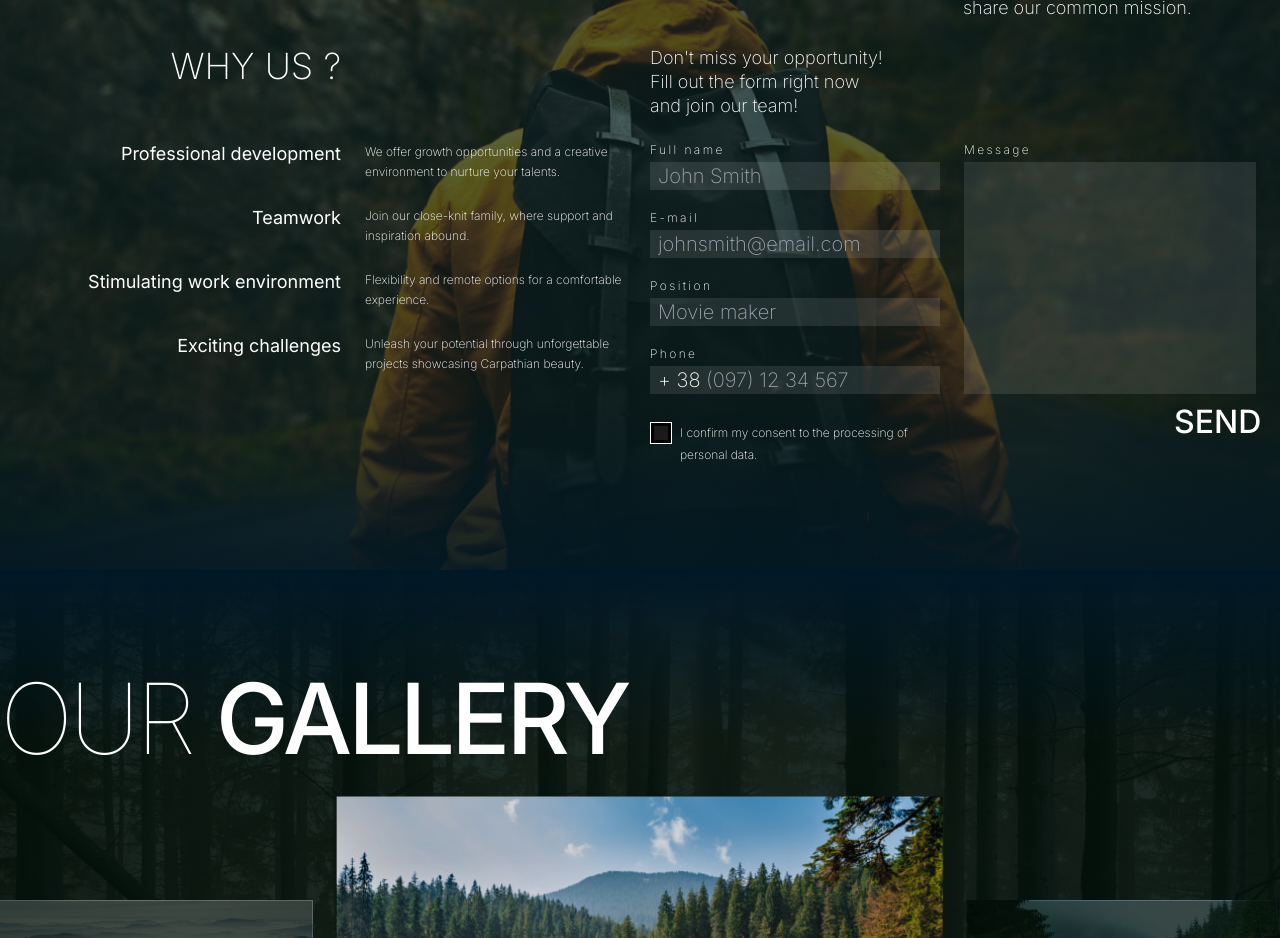
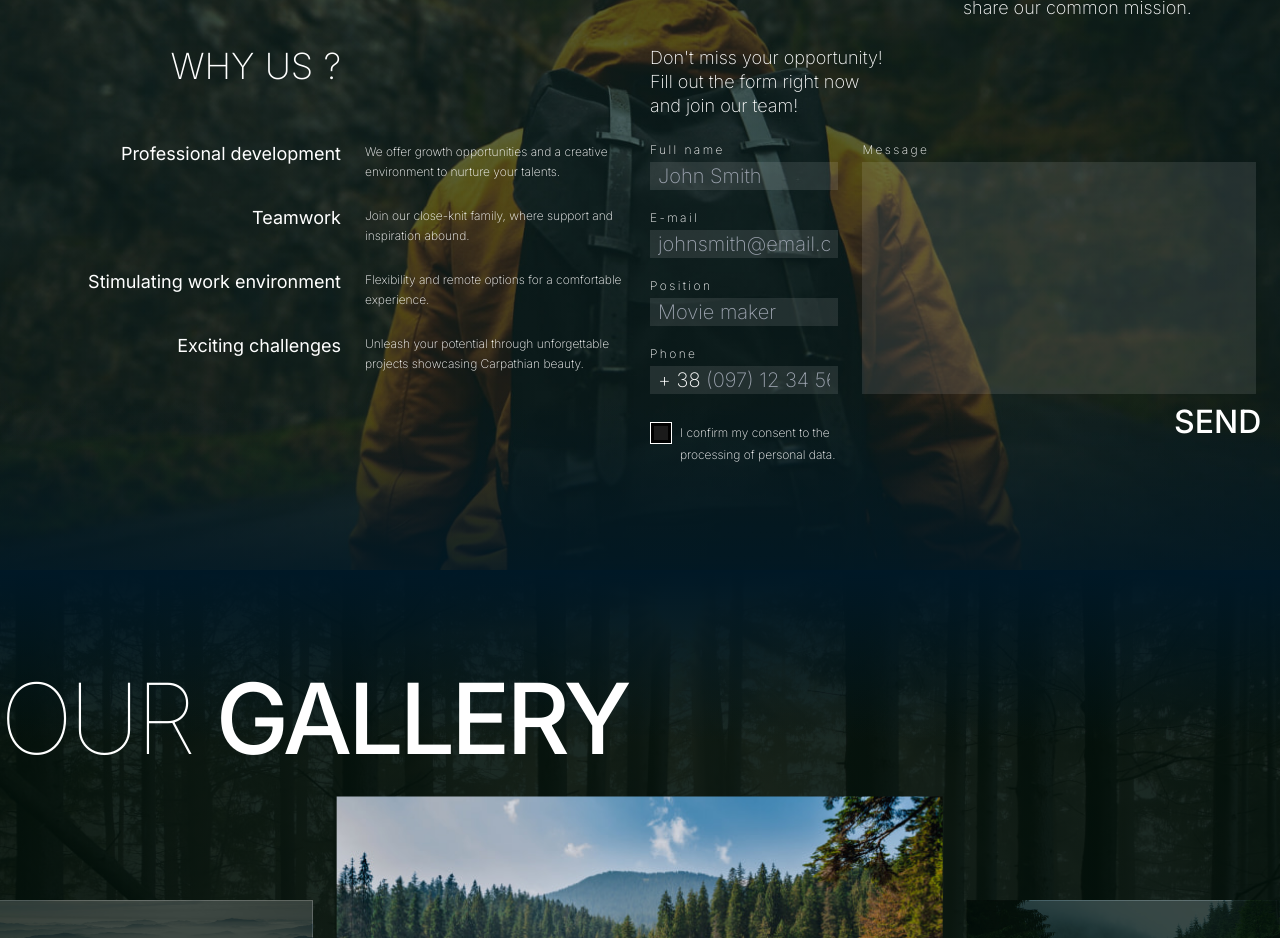
Before and after one commit to i-havr/carp-travel, a Next.js app: page / in a window 1280 px wide. Shown: the part 2520-3458 px from the top of the page. Built offline with nearby package versions, Linux system fonts and the light colour scheme.

Commit message:
fix career form, contacts form

```diff
--- a/components/CareerSection/CareerForm/CareerFormAgreementCheckbox.tsx
+++ b/components/CareerSection/CareerForm/CareerFormAgreementCheckbox.tsx
@@ -11,7 +11,7 @@ export const CareerFormAgreementCheckbox: React.FC<InputProps> = ({
     <label className="relative flex items-start pl-[30px] font-extralight text-xs leading-[1.83] cursor-pointer xl:mt-3">
       <input
         {...register!('agree', { required: true })}
-        className="hidden-checkbox"
+        className="hidden-checkbox outline-without"
         type="checkbox"
       />
       <span className="custom-checkbox flex justify-center items-center p-[3px] bg-black">
--- a/components/CareerSection/CareerForm/CareerFormEmail.tsx
+++ b/components/CareerSection/CareerForm/CareerFormEmail.tsx
@@ -6,20 +6,11 @@ import SvgRedCross from '@/public/assets/icons/red-cross.svg';
 export const CareerFormEmail: React.FC<InputProps> = ({ register, errors }) => {
   return (
     <label
-      className={`relative flex flex-col ${
-        errors.email ? 'text-error-input' : ''
-      }`}
+      className={`flex flex-col ${errors.email ? 'text-error-input' : ''}`}
     >
       <span className="font-extralight text-xs leading-[2] tracking-[2.4px]">
         E-mail
       </span>
-
-      {errors.email && (
-        <span className="absolute right-0 top-full flex justify-center items-center gap-[6px] font-extralight text-xs leading-[2] tracking-[2.4px]">
-          <SvgRedCross className="h-[10px]" aria-hidden />
-          Incorrect E-mail
-        </span>
-      )}
 
       <div className="relative bg-input">
         <input
@@ -27,10 +18,17 @@ export const CareerFormEmail: React.FC<InputProps> = ({ register, errors }) => {
             required: true,
             pattern: /^[a-zA-Z0-9._%+-]+@[a-zA-Z0-9.-]+\.[a-zA-Z]{2,}$/,
           })}
-          className="relative z-10 w-full input-autofill flex items-center pl-2 pr-2 text-[13px] outline-none leading-[1.85] bg-transparent xl:text-xl"
+          className="w-full input-autofill flex items-center pl-2 pr-2 text-[13px] outline-without leading-[1.85] bg-transparent xl:text-xl"
           type="text"
           placeholder="johnsmith@email.com"
         />
+
+        {errors.email && (
+          <span className="absolute right-0 top-full flex justify-center items-center gap-[6px] font-extralight text-xs leading-[2] tracking-[2.4px]">
+            <SvgRedCross className="h-[10px]" aria-hidden />
+            Incorrect E-mail
+          </span>
+        )}
       </div>
     </label>
   );
--- a/components/CareerSection/CareerForm/CareerFormFullName.tsx
+++ b/components/CareerSection/CareerForm/CareerFormFullName.tsx
@@ -9,20 +9,11 @@ export const CareerFormFullName: React.FC<InputProps> = ({
 }) => {
   return (
     <label
-      className={`relative z-10 flex flex-col ${
-        errors.fullName ? 'text-error-input' : ''
-      }`}
+      className={`flex flex-col ${errors.fullName ? 'text-error-input' : ''}`}
     >
       <span className="font-extralight text-xs leading-[2] tracking-[2.4px]">
         Full name
       </span>
-
-      {errors.fullName && (
-        <span className="absolute right-0 top-full flex justify-center items-center gap-[6px] font-extralight text-xs leading-[2] tracking-[2.4px]">
-          <SvgRedCross className="h-[10px]" aria-hidden />
-          Incorrect name
-        </span>
-      )}
 
       <div className="relative">
         <input
@@ -31,10 +22,17 @@ export const CareerFormFullName: React.FC<InputProps> = ({
             pattern: /^[a-zA-Z\s'-]+$/,
             minLength: 3,
           })}
-          className="w-full flex items-center pl-2 pr-2 text-[13px] outline-none leading-[1.85] bg-input xl:text-xl"
+          className="w-full flex items-center pl-2 pr-2 text-[13px] outline-without leading-[1.85] bg-input xl:text-xl"
           type="text"
           placeholder="John Smith"
         />
+
+        {errors.fullName && (
+          <span className="absolute right-0 top-full flex justify-center items-center gap-[6px] font-extralight text-xs leading-[2] tracking-[2.4px]">
+            <SvgRedCross className="h-[10px]" aria-hidden />
+            Incorrect name
+          </span>
+        )}
       </div>
     </label>
   );
--- a/components/CareerSection/CareerForm/CareerFormMessage.tsx
+++ b/components/CareerSection/CareerForm/CareerFormMessage.tsx
@@ -16,13 +16,15 @@ export const CareerFormMessage: React.FC<InputProps> = ({
       <span className="font-extralight text-xs leading-[2] tracking-[2.4px]">
         Message
       </span>
+
       <div className="relative flex flex-col">
         <textarea
           {...register!('message', { required: true, minLength: 5 })}
-          className="relative z-10 flex items-center h-[196px] pl-2 pr-2 text-[13px] resize-none outline-none leading-[1.85] bg-input
+          className="flex items-center h-[196px] pl-2 pr-2 text-[13px] resize-none outline-without leading-[1.85] bg-input
           md:h-[215px] xl:text-xl xl:h-[232px]"
           rows={8}
         />
+
         {errors.message && (
           <span
             className="absolute right-0 top-full flex items-center gap-[6px] font-extralight text-xs leading-[2] tracking-[2.4px]
--- a/components/CareerSection/CareerForm/CareerFormPhone.tsx
+++ b/components/CareerSection/CareerForm/CareerFormPhone.tsx
@@ -29,25 +29,13 @@ export const CareerFormPhone: React.FC<InputPhoneProps> = ({
 
   return (
     <label
-      className={`relative flex flex-col ${
-        errors.phone ? 'text-error-input' : ''
-      }`}
+      className={`flex flex-col ${errors.phone ? 'text-error-input' : ''}`}
     >
       <span className="font-extralight text-xs leading-[2] tracking-[2.4px]">
         Phone
       </span>
 
-      <span className="absolute top-1/2 translate-y-[2px] left-2 text-[13px] xl:text-xl xl:-translate-y-[2px]">
-        {'+ 38'}
-      </span>
-
-      {errors.phone && (
-        <span className="absolute right-0 top-full flex justify-center items-center gap-[6px] font-extralight text-xs leading-[2] tracking-[2.4px]">
-          <SvgRedCross className="h-[10px]" aria-hidden />
-          Incorrect phone
-        </span>
-      )}
-
+      <div className="relative">
         <Controller
           name="phone"
           defaultValue=""
@@ -61,13 +49,25 @@ export const CareerFormPhone: React.FC<InputPhoneProps> = ({
           render={({ field }) => (
             <input
               {...field}
-            className="relative flex items-center pl-10 pr-2 text-[13px] outline-none leading-[1.85] bg-input xl:pl-14 xl:text-xl"
+              className="w-full flex items-center pl-10 pr-2 text-[13px] outline-without leading-[1.85] bg-input xl:pl-14 xl:text-xl"
               type="text"
               value={formattedPhone}
               placeholder="(097) 12 34 567"
             />
           )}
         />
+
+        {errors.phone && (
+          <span className="absolute right-0 top-full flex justify-center items-center gap-[6px] font-extralight text-xs leading-[2] tracking-[2.4px]">
+            <SvgRedCross className="h-[10px]" aria-hidden />
+            Incorrect phone
+          </span>
+        )}
+
+        <span className="absolute top-1/2 -translate-y-1/2 left-2 text-[13px] xl:text-xl">
+          {'+ 38'}
+        </span>
+      </div>
     </label>
   );
 };
--- a/components/CareerSection/CareerForm/CareerFormPosition.tsx
+++ b/components/CareerSection/CareerForm/CareerFormPosition.tsx
@@ -9,13 +9,22 @@ export const CareerFormPosition: React.FC<InputProps> = ({
 }) => {
   return (
     <label
-      className={`relative flex flex-col ${
-        errors.position ? 'text-error-input' : ''
-      }`}
+      className={`flex flex-col ${errors.position ? 'text-error-input' : ''}`}
     >
       <span className="font-extralight text-xs leading-[2] tracking-[2.4px]">
         Position
       </span>
+      <div className="relative">
+        <input
+          {...register!('position', {
+            required: true,
+            pattern: /^[a-zA-Z\s,'-]+$/,
+            minLength: 3,
+          })}
+          className="w-full flex items-center pl-2 pr-2 text-[13px] outline-without leading-[1.85] bg-input xl:text-xl"
+          type="text"
+          placeholder="Movie maker"
+        />
 
         {errors.position && (
           <span className="absolute right-0 top-full flex justify-center items-center gap-[6px] font-extralight text-xs leading-[2] tracking-[2.4px]">
@@ -23,17 +32,7 @@ export const CareerFormPosition: React.FC<InputProps> = ({
             Incorrect position
           </span>
         )}
-
-      <input
-        {...register!('position', {
-          required: true,
-          pattern: /^[a-zA-Z\s,'-]+$/,
-          minLength: 3,
-        })}
-        className="relative z-10 w-full flex items-center pl-2 pr-2 text-[13px] outline-none leading-[1.85] bg-input xl:text-xl"
-        type="text"
-        placeholder="Movie maker"
-      />
+      </div>
     </label>
   );
 };
--- a/styles/globals.css
+++ b/styles/globals.css
@@ -58,6 +58,11 @@ img {
 code {
   font-family: source-code-pro, Menlo, Monaco, Consolas, 'Courier New',
     monospace;
+}
+
+.outline-without {
+  outline: none;
+  outline-offset: 0;
 }
 
 /* HERO STYLES */
```
Lines whose indentation alone changed are shown as unchanged.
